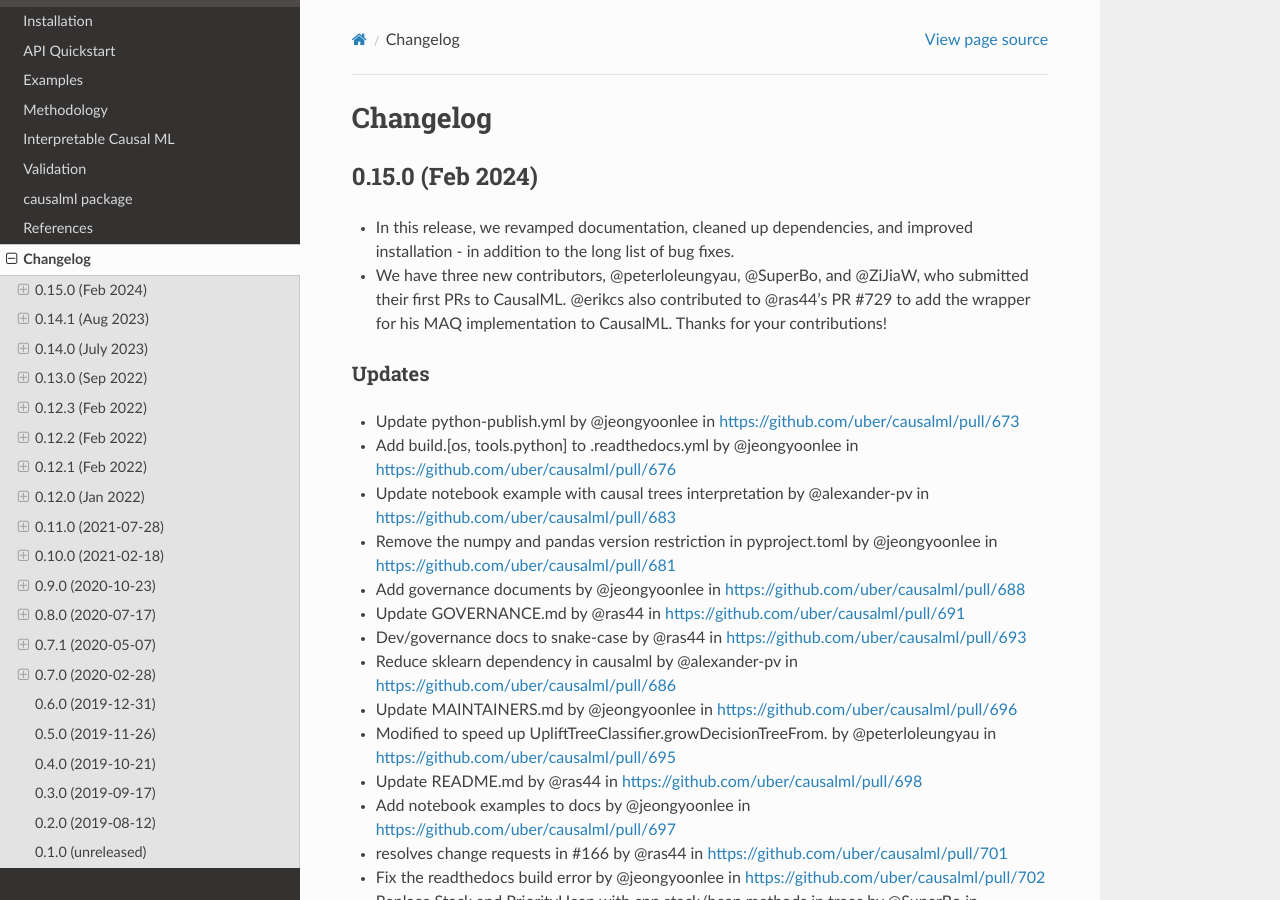
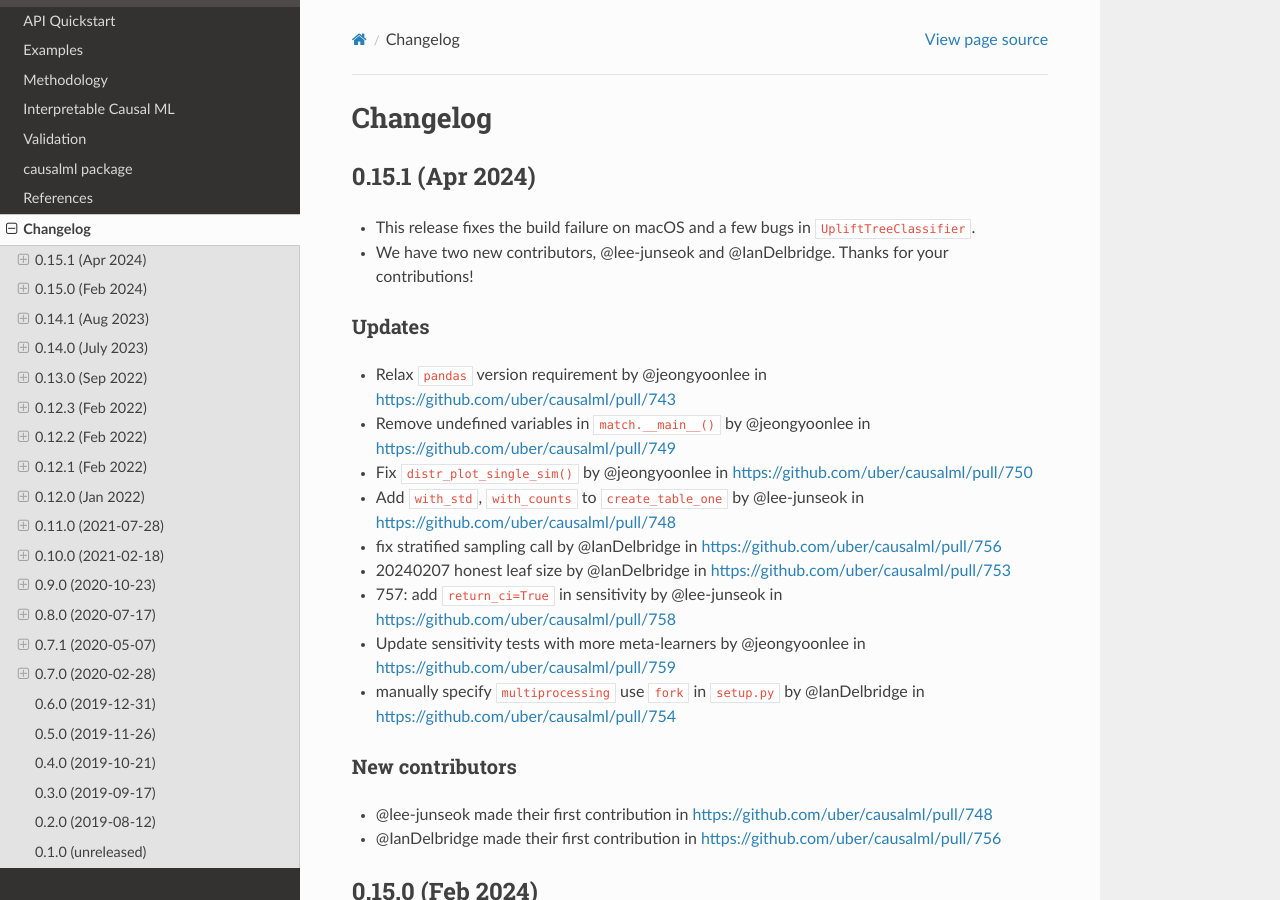
Before and after one commit to uber/causalml, a Sphinx documentation site: the page built from docs/changelog.rst, in a window 1280 px wide and 900 px high. Built offline with Sphinx 7.4.7 and the Read the Docs theme 2.0.0, drawn with Linux system fonts in a browser that asks for light colours; pages that are not in the unit, such as notebooks, are missing from menus; cross-references to code outside the pages are shown as plain code.

Commit message:
version up to 0.15.1. update changelogs (#760)

```diff
--- a/docs/changelog.rst
+++ b/docs/changelog.rst
@@ -2,6 +2,28 @@
 
 Changelog
 =========
+
+0.15.1 (Apr 2024)
+-----------------
+* This release fixes the build failure on macOS and a few bugs in ``UpliftTreeClassifier``.
+* We have two new contributors, @lee-junseok and @IanDelbridge. Thanks for your contributions!
+
+Updates
+~~~~~~~
+* Relax ``pandas`` version requirement by @jeongyoonlee in https://github.com/uber/causalml/pull/743
+* Remove undefined variables in ``match.__main__()`` by @jeongyoonlee in https://github.com/uber/causalml/pull/749
+* Fix ``distr_plot_single_sim()`` by @jeongyoonlee in https://github.com/uber/causalml/pull/750
+* Add ``with_std``, ``with_counts`` to ``create_table_one`` by @lee-junseok in https://github.com/uber/causalml/pull/748
+* fix stratified sampling call by @IanDelbridge in https://github.com/uber/causalml/pull/756
+* 20240207 honest leaf size by @IanDelbridge in https://github.com/uber/causalml/pull/753
+* 757: add ``return_ci=True`` in sensitivity by @lee-junseok in https://github.com/uber/causalml/pull/758
+* Update sensitivity tests with more meta-learners by @jeongyoonlee in https://github.com/uber/causalml/pull/759
+* manually specify ``multiprocessing`` use ``fork`` in ``setup.py`` by @IanDelbridge in https://github.com/uber/causalml/pull/754
+
+New contributors
+~~~~~~~~~~~~~~~~
+* @lee-junseok made their first contribution in https://github.com/uber/causalml/pull/748
+* @IanDelbridge made their first contribution in https://github.com/uber/causalml/pull/756
 
 0.15.0 (Feb 2024)
 -----------------
--- a/pyproject.toml
+++ b/pyproject.toml
@@ -1,6 +1,6 @@
 [project]
 name = "causalml"
-version = "0.15.1.dev"
+version = "0.15.1"
 description = "Python Package for Uplift Modeling and Causal Inference with Machine Learning Algorithms"
 readme = { file = "README.md", content-type = "text/markdown" }
 
```
